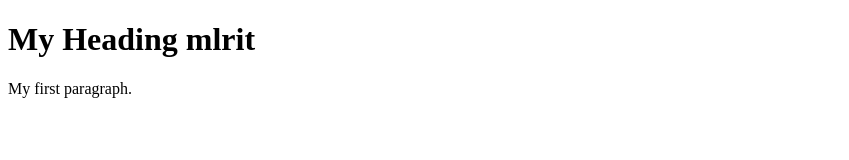
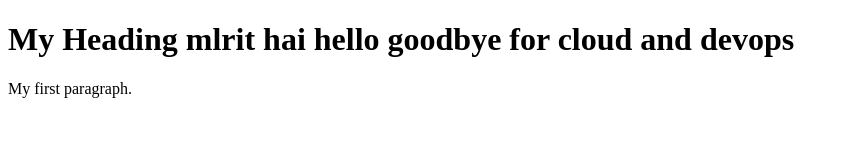
Before and after one commit to venky990/chandini, a plain HTML site: page index.html in a window 1280 px wide. Shown: the whole page, without its empty margins (0-849 px from the left). Drawn offline with Linux system fonts and the light colour scheme.

Commit message:
Update index.html

```diff
--- a/index.html
+++ b/index.html
@@ -2,7 +2,7 @@
 <html>
 <body>
 
-<h1>My Heading mlrit</h1>
+<h1>My Heading mlrit hai hello goodbye for cloud and devops </h1>
 
 <p>My first paragraph.</p>
 
```
